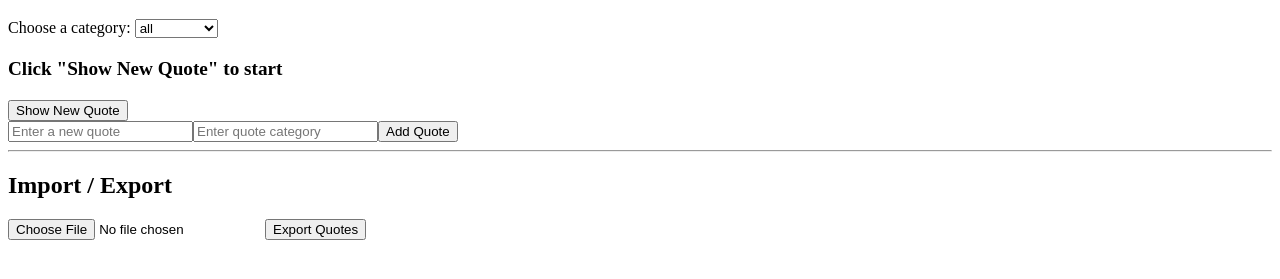
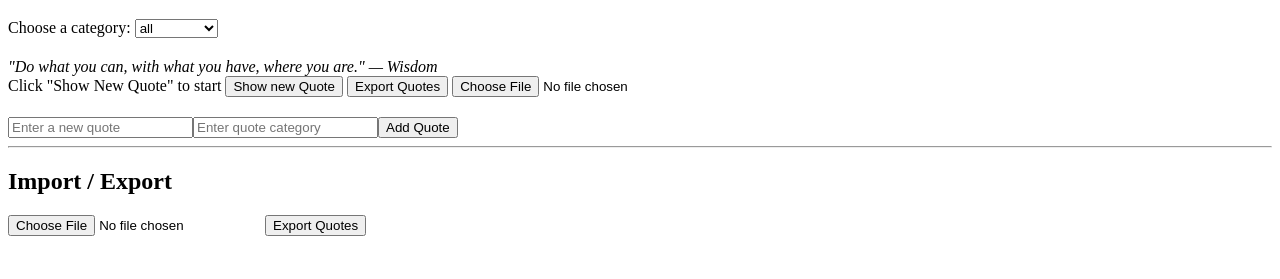
Before and after one commit to Penz2/alx_fe_javascript, a plain HTML site: page dom-manipulation/index.html in a window 1280 px wide. Shown: the part 61-340 px from the top of the page. Drawn offline with Linux system fonts and the light colour scheme.

Commit message:
edited script.js and index.html

```diff
--- a/dom-manipulation/index.html
+++ b/dom-manipulation/index.html
@@ -15,14 +15,16 @@
   </select>
 
   <!-- Quote display -->
-  <div id="quoteDisplay" style="margin: 20px 0; font-size: 1.2rem; font-weight: bold;">
+  <div id="quoteDisplay" style="margin-top:20px; font-style:italic;"></div>
     Click "Show New Quote" to start
   </div>
 
   <!-- Button to get new quote -->
-  <button id="newQuote">Show New Quote</button>
+   <button id="newQuote">Show new Quote</button>
+  <button id="exportBtn">Export Quotes</button>
+  <input type="file" id="importFile" accept="application/json">
 
-   <div id="addQuoteForm"></div>
+   <div id="addQuoteForm" style="margin-top:20px"></div>
 
   <hr>
   <h2>Import / Export</h2>
--- a/dom-manipulation/script.js
+++ b/dom-manipulation/script.js
@@ -23,30 +23,34 @@ function saveQuotes() {
 const quoteDisplay = document.getElementById("quoteDisplay");
 const newQuoteBtn = document.getElementById("newQuote");
 const categorySelect = document.getElementById("categorySelect");
-const addQuoteBtn = document.getElementById("addQuoteBtn");
 const exportBtn = document.getElementById("exportBtn");
 const importFile = document.getElementById("importFile");
 
 // ====== POPULATE CATEGORY DROPDOWN ======
 function populateCategories() {
+  const currentSelection = localStorage.getItem("lastSelectedCategory") || "all";
   const categories = ["all", ...new Set(quotes.map(q => q.category))];
+
   categorySelect.innerHTML = "";
   categories.forEach(cat => {
     const option = document.createElement("option");
     option.value = cat;
     option.textContent = cat;
+    if (cat === currentSelection) {
+      option.selected = true;
+    }
     categorySelect.appendChild(option);
   });
 }
 
 // ====== SHOW RANDOM QUOTE ======
 function showRandomQuote() {
-  let filteredQuotes = quotes;
   const selectedCategory = categorySelect.value;
+  localStorage.setItem("lastSelectedCategory", selectedCategory);
 
-  if (selectedCategory !== "all") {
-    filteredQuotes = quotes.filter(q => q.category === selectedCategory);
-  }
+  let filteredQuotes = selectedCategory === "all"
+    ? quotes
+    : quotes.filter(q => q.category === selectedCategory);
 
   if (filteredQuotes.length === 0) {
     quoteDisplay.textContent = "No quotes available for this category.";
@@ -57,7 +61,6 @@ function showRandomQuote() {
   const quote = filteredQuotes[randomIndex];
   quoteDisplay.textContent = `"${quote.text}" — ${quote.category}`;
 
-  // Save last shown quote index (in all quotes, not filtered)
   const globalIndex = quotes.findIndex(q => q.text === quote.text && q.category === quote.category);
   sessionStorage.setItem("lastQuoteIndex", globalIndex);
 }
@@ -97,7 +100,7 @@ function createAddQuoteForm() {
 
   const addButton = document.createElement("button");
   addButton.textContent = "Add Quote";
-  addButton.id = "addQuoteBtn"; // ensure the ID exists
+  addButton.type = "button";
   addButton.addEventListener("click", addQuote);
 
   formContainer.appendChild(quoteInput);
@@ -141,9 +144,8 @@ function importFromJsonFile(event) {
 // ====== EVENT LISTENERS ======
 newQuoteBtn.addEventListener("click", showRandomQuote);
 categorySelect.addEventListener("change", showRandomQuote);
-if (addQuoteBtn) addQuoteBtn.addEventListener("click", addQuote);
-if (exportBtn) exportBtn.addEventListener("click", exportToJsonFile);
-if (importFile) importFile.addEventListener("change", importFromJsonFile);
+exportBtn.addEventListener("click", exportToJsonFile);
+importFile.addEventListener("change", importFromJsonFile);
 
 // ====== INIT ======
 window.addEventListener("DOMContentLoaded", () => {
@@ -151,9 +153,10 @@ window.addEventListener("DOMContentLoaded", () => {
   populateCategories();
   createAddQuoteForm();
 
-  // Restore last viewed quote if available
   const lastIndex = sessionStorage.getItem("lastQuoteIndex");
   if (lastIndex !== null && quotes[lastIndex]) {
     quoteDisplay.textContent = `"${quotes[lastIndex].text}" — ${quotes[lastIndex].category}`;
+  } else {
+    showRandomQuote();
   }
 });
```
